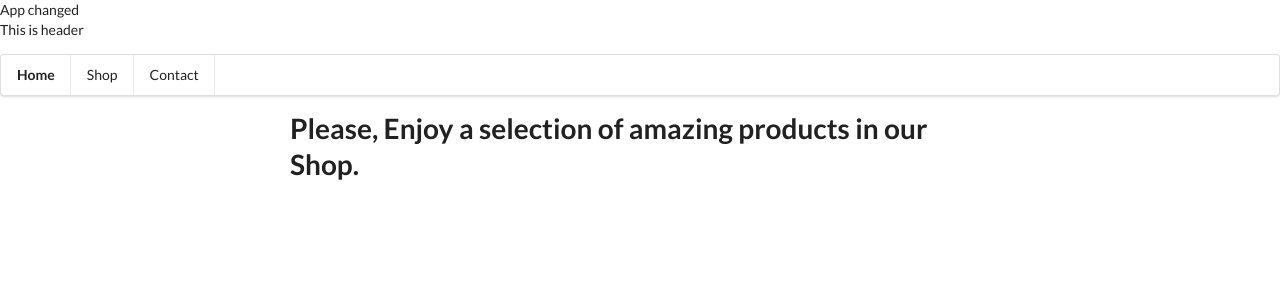
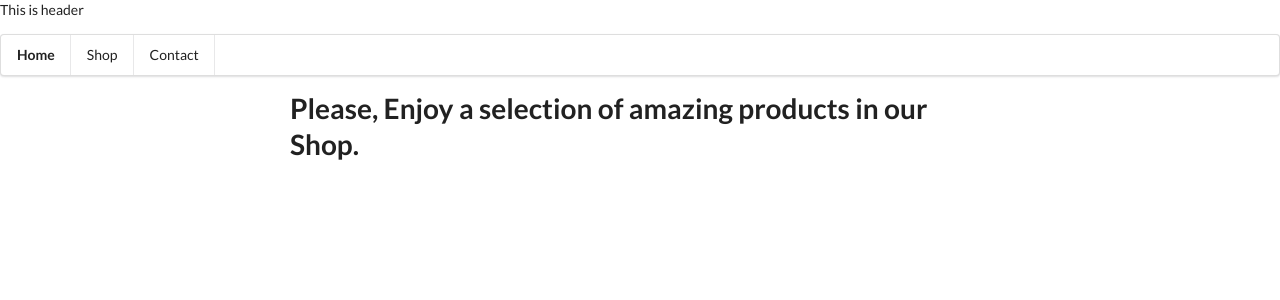
Before and after one commit to maliaaska/shopletee, a React (Create React App) app: page / in a window 1280 px wide. Shown: the top 300 px of the page. Built offline with nearby package versions, Linux system fonts and the light colour scheme.

Commit message:
first commit

```diff
--- a/src/components/App.js
+++ b/src/components/App.js
@@ -7,7 +7,6 @@ class App extends React.Component {
   render() {
     return (
       <div>
-        App changed
         <Header />
         <Dashboard />
         <Main />
```
